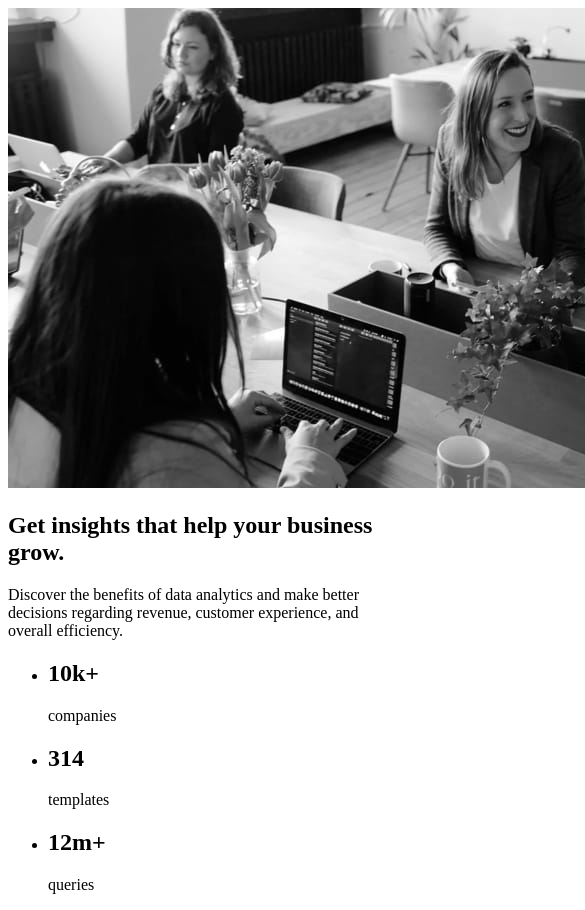
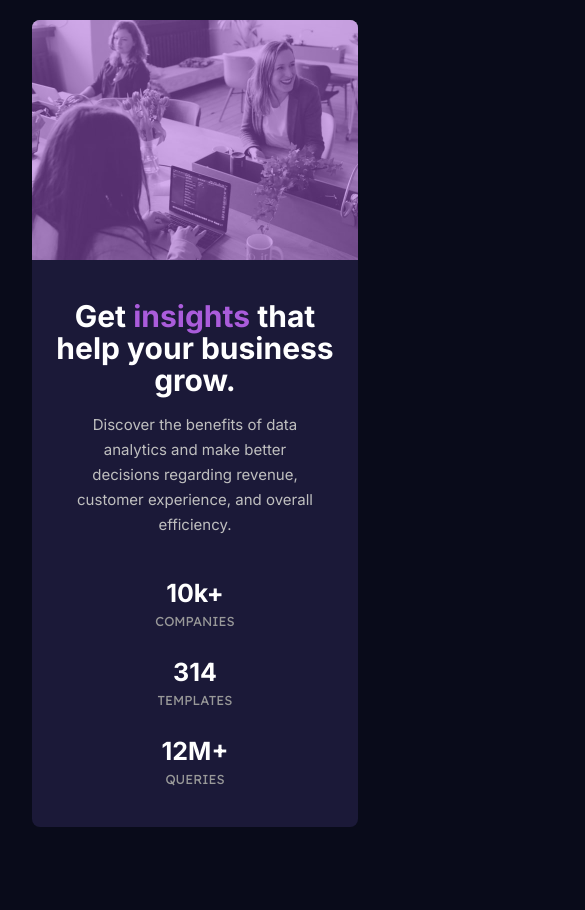
Before and after one commit to meczajkowski/stats-preview-card-component-main, a plain HTML site: page index.html in a window 390 px wide. Shown: the top 910 px of the page, 585 px wide, since content can reach past the window. After the commit the page ends 847 px from the top, so only its background shows below. Drawn offline with Linux system fonts and the light colour scheme.

Commit message:
feat: add mobile styles

```diff
--- a/index.html
+++ b/index.html
@@ -10,35 +10,52 @@
       href="./images/favicon-32x32.png"
     />
     <title>Frontend Mentor | Stats preview card component</title>
+    <link rel="preconnect" href="https://fonts.googleapis.com" />
+    <link rel="preconnect" href="https://fonts.gstatic.com" crossorigin />
+    <link
+      href="https://fonts.googleapis.com/css2?family=Inter:opsz,wght@14..32,100..900&display=swap"
+      rel="stylesheet"
+    />
+    <link
+      href="https://fonts.googleapis.com/css2?family=Inter:opsz@14..32&family=Lexend+Deca:wght@100..900&display=swap"
+      rel="stylesheet"
+    />
     <link rel="stylesheet" href="styles.css" />
   </head>
   <body>
-    <main>
-      <section>
-        <img src="./images/image-header-mobile.jpg" alt="header" />
+    <main class="card">
+      <section class="card__image-container">
+        <img
+          class="card__image"
+          src="./images/image-header-mobile.jpg"
+          alt="header"
+        />
       </section>
-      <section>
-        <h1>Get <span>insights</span> that help your business grow.</h1>
-        <p>
+      <section class="card__content-container">
+        <section class="card__text-container">
+          <h1 class="card__heading">
+            Get
+            <span class="card__heading card__heading--accent">insights</span>
+            that help your business grow.
+          </h1>
+          <p class="card__description">
             Discover the benefits of data analytics and make better decisions
             regarding revenue, customer experience, and overall efficiency.
           </p>
         </section>
-      <section>
-        <ul>
-          <li>
-            <h2>10k+</h2>
-            <p>companies</p>
+        <section class="card__stats-container">
+          <ul class="card__list">
+            <li class="card__list-item">
+              <span class="card__list-item--big">10k+</span> COMPANIES
             </li>
-          <li>
-            <h2>314</h2>
-            <p>templates</p>
+            <li class="card__list-item">
+              <span class="card__list-item--big">314</span> TEMPLATES
             </li>
-          <li>
-            <h2>12m+</h2>
-            <p>queries</p>
+            <li class="card__list-item">
+              <span class="card__list-item--big">12M+</span> QUERIES
             </li>
           </ul>
+        </section>
       </section>
     </main>
   </body>
--- a/styles.css
+++ b/styles.css
@@ -0,0 +1,116 @@
+:root {
+  /* colors */
+  --color-bg: hsl(233, 47%, 7%);
+  --color-card: hsl(244, 38%, 16%);
+  --color-accent: hsl(277, 64%, 61%);
+  --color-text-light: hsl(0, 0%, 100%);
+  --color-text: hsl(0, 0%, 75%);
+  --color-text-dark: hsl(0, 0%, 60%);
+
+  /* fonts */
+  --font-primary: "Inter", sans-serif;
+  --font-secondary: "Lexend Deca", sans-serif;
+  --font-size-s: 13px;
+  --font-size-m: 15px;
+  --font-size-l: 25px;
+  --font-size-xl: 30px;
+
+  --rounding: 8px;
+}
+
+* {
+  box-sizing: border-box;
+  margin: 0;
+  padding: 0;
+}
+
+body {
+  display: flex;
+  align-items: center;
+  justify-content: center;
+  min-height: 100vh;
+  font-family: var(--font-primary);
+  font-size: var(--font-size-m);
+  background-color: var(--color-bg);
+  color: var(--color-text);
+}
+
+.card {
+  max-width: 326px;
+  margin: 20px;
+  overflow-x: hidden;
+  text-align: center;
+  background-color: var(--color-card);
+  border-radius: var(--rounding);
+}
+
+/* card image content */
+.card__image-container {
+  position: relative;
+  height: 240px;
+  width: 100%;
+}
+
+.card__image {
+  width: 100%;
+  height: 100%;
+  object-fit: cover;
+}
+
+.card__image-container::after {
+  content: "";
+  display: block;
+  position: absolute;
+  top: 0;
+  width: 100%;
+  height: 100%;
+  background-color: var(--color-accent);
+  opacity: 0.5;
+}
+
+/* card text content */
+.card__content-container {
+  padding: 40px 20px;
+}
+
+.card__heading {
+  font-size: var(--font-size-xl);
+  font-weight: 700;
+  line-height: 32px;
+  color: var(--color-text-light);
+}
+
+.card__heading--accent {
+  color: var(--color-accent);
+}
+
+.card__description {
+  padding: 16px;
+  line-height: 25px;
+}
+
+/* card stats */
+.card__list {
+  list-style-type: none;
+  padding-top: 25px;
+}
+
+.card__list-item {
+  font-family: var(--font-secondary);
+  font-size: var(--font-size-s);
+  color: var(--color-text-dark);
+  margin-bottom: 28px;
+}
+
+.card__list-item:last-child {
+  margin-bottom: 0;
+}
+
+.card__list-item--big {
+  color: var(--color-text-light);
+  display: block;
+  margin-bottom: 5px;
+  font-size: var(--font-size-l);
+  font-family: var(--font-primary);
+  font-weight: 700;
+}
```
Lines whose indentation alone changed are shown as unchanged.
